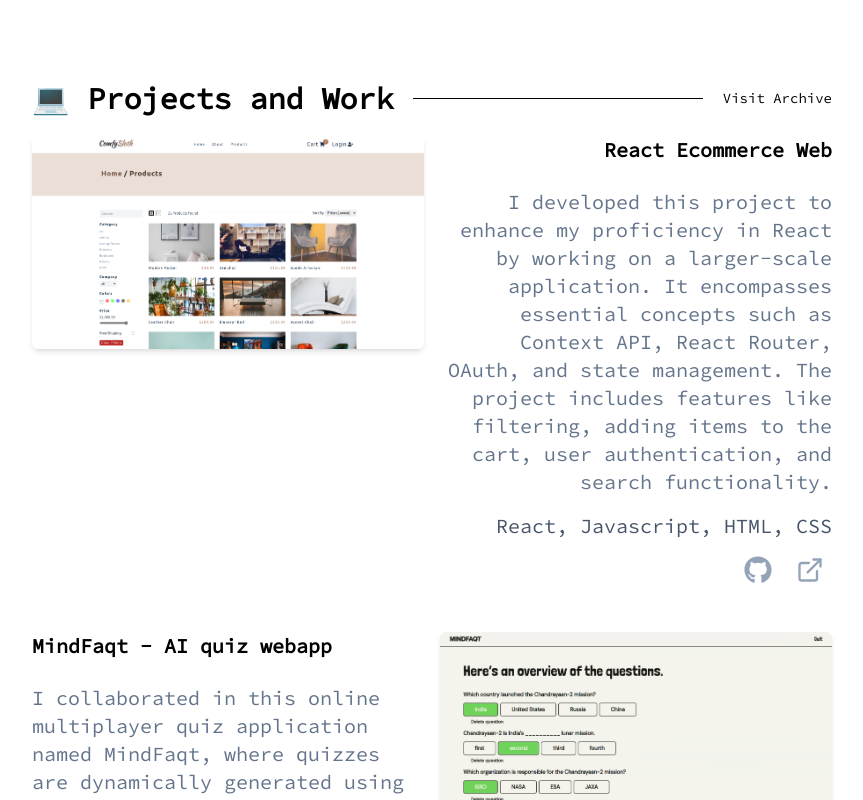
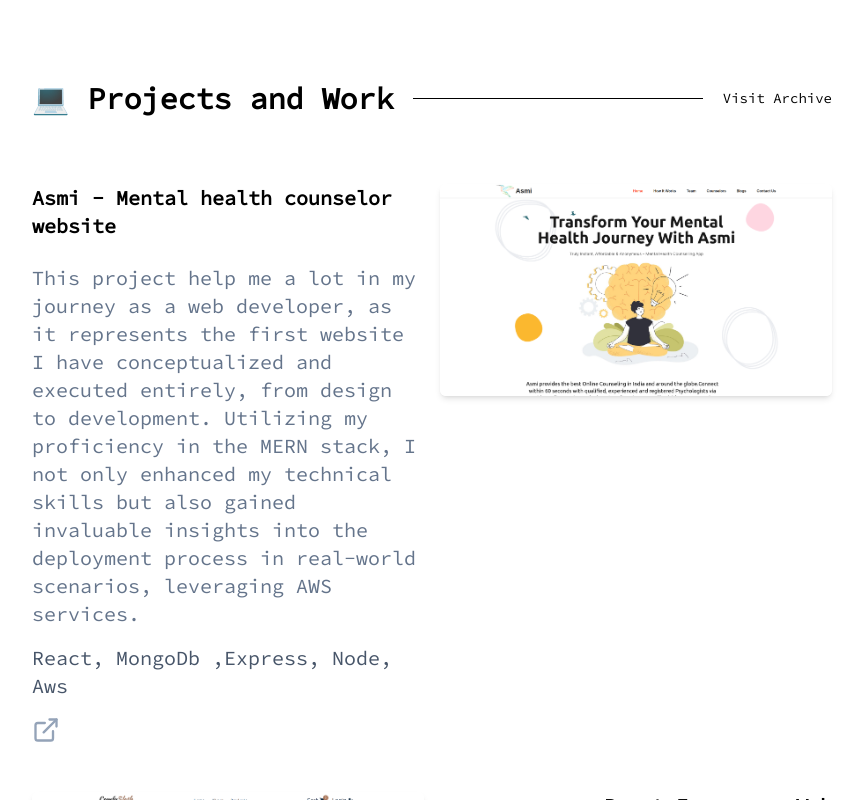
Before and after one commit to mayurr7/my-portfolio, a React (Vite) app: page / in a window 1280 px wide. Shown: the part 1700-2500 px from the top of the page, without its empty margins (208-1071 px from the left). Built offline with nearby package versions, Linux system fonts and the light colour scheme.

Commit message:
add asmi

```diff
--- a/src/App.jsx
+++ b/src/App.jsx
@@ -14,7 +14,7 @@ const App = () => {
         setIsLoading(true);
 
         // Simulate initialization process
-        await new Promise((resolve) => setTimeout(resolve, 2000));
+        await new Promise((resolve) => setTimeout(resolve, 1000));
 
         // Set loading to false after initialization
       } catch (error) {
--- a/src/components/Content.jsx
+++ b/src/components/Content.jsx
@@ -1,6 +1,7 @@
 import React from "react";
 
 import Image from "../assets/images/bharat.jpg";
+import asmi from "../assets/images/asmi.png";
 import quiz from "../assets/images/quiz.png";
 import comfy from "../assets/images/comfy.png";
 import MyInfo from "./MyInfo";
@@ -15,7 +16,8 @@ const Content = () => {
       <div className="container max-w-full mx-auto 2xl:max-w-6xl">
         {/*End of profile section */}
         <section
-          className="min-h-[calc(100vh*0.80)] w-full flex justify-center mb-52"
+          // className="min-h-[calc(100vh*0.80)] w-full flex justify-center mb-52"
+          className="min-h-[calc(100vh*0.80)] flex mb-52 justify-center"
           id="about"
         >
           <div className="flex flex-col items-center m-auto space-x-0 space-y-7 md:space-y-0 md:space-x-7 lg:flex-row">
@@ -89,7 +91,58 @@ const Content = () => {
               Visit Archive
             </a>
           </div>
-          <div className="flex flex-col space-y-12 transition-all duration-500 delay-300 translate-y-0 mb-36 motion-reduce:transition-none opacity-1 blur-0">
+          <div className="flex flex-col mt-12 space-y-12 transition-all duration-500 delay-300 translate-y-0 motion-reduce:transition-none opacity-1 blur-0">
+            <div className="flex flex-col transition-opacity duration-500 lg:grid lg:grid-cols-2 lg:gap-x-4 motion-reduce:transition-none opacity-1">
+              <div className="flex flex-col space-y-4 text-left">
+                <h3 className="pb-2 text-xl font-extrabold">
+                  Asmi - Mental health counselor website
+                </h3>
+                <p className="text-slate-500 dark:text-slate-300">
+                  This project help me a lot in my journey as a web developer,
+                  as it represents the first website I have conceptualized and
+                  executed entirely, from design to development. Utilizing my
+                  proficiency in the MERN stack, I not only enhanced my
+                  technical skills but also gained invaluable insights into the
+                  deployment process in real-world scenarios, leveraging AWS
+                  services.
+                </p>
+                <p className="text-slate-600">
+                  React, MongoDb ,Express, Node, Aws
+                </p>
+                <div className="flex items-center space-x-6 text-slate-400">
+                  {/* <a
+                    href="https://github.com/Bharat-bhandari/MindFAQ"
+                    className="flex items-center space-x-2 hover:text-[#4305ba] focus:text-link-color active:text-link-color"
+                    target="_blank"
+                  >
+                    <span className="flex items-center space-x-2">
+                      <FaGithub className="svg-inline--fa fa-github h-7 w-7" />
+                    </span>
+                  </a> */}
+                  <a
+                    href="https://asmi.life"
+                    className="flex items-center space-x-2 hover:text-[#4305ba] focus:text-link-color active:text-link-color"
+                    target="_blank"
+                  >
+                    <span className="flex items-center space-x-2">
+                      <LuExternalLink className="h-7 w-7" />
+                      <span></span>
+                    </span>
+                  </a>
+                </div>
+              </div>
+              <div className="order-first pb-4 lg:pb-0 lg:order-none lg:block">
+                <a href="https://asmi.life" target="_blank">
+                  <img
+                    src={asmi}
+                    className="mb-32 transition-transform duration-300 ease-in-out rounded-md shadow-md hover:scale-105"
+                    loading="lazy"
+                    alt="asmi"
+                  />
+                </a>
+              </div>
+            </div>
+
             <div className="flex flex-col transition-opacity duration-500 lg:grid lg:grid-cols-2 lg:gap-x-4 motion-reduce:transition-none opacity-1">
               <div className="order-first pb-4 lg:pb-0 lg:order-none lg:block">
                 <a
@@ -98,7 +151,7 @@ const Content = () => {
                 >
                   <img
                     src={comfy}
-                    className="transition-transform duration-300 ease-in-out rounded-md shadow-md hover:scale-105"
+                    className="mb-32 transition-transform duration-300 ease-in-out rounded-md shadow-md hover:scale-105"
                     loading="lazy"
                     alt="Ecommerce"
                   />
@@ -189,7 +242,7 @@ const Content = () => {
                 >
                   <img
                     src={quiz}
-                    className="transition-transform duration-300 ease-in-out rounded-md shadow-md hover:scale-105"
+                    className="mb-32 transition-transform duration-300 ease-in-out rounded-md shadow-md hover:scale-105"
                     loading="lazy"
                     alt="Mindfaqt"
                   />
--- a/src/components/MyInfo.jsx
+++ b/src/components/MyInfo.jsx
@@ -5,8 +5,8 @@ const MyInfo = () => {
     _id: "127.0.0.1",
     name: "Bharat Bhandari",
     developer: true,
-    technologies: ["js", "react", "node", "..."],
-    interests: ["MERN stack development", "AI", "..."],
+    technologies: ["js", "react", "node", "express", "..."],
+    interests: ["MERN", "AI", "Aws", "..."],
   };
 
   return (
```
Also changed, not shown: src/assets/images/asmi.png (added).
